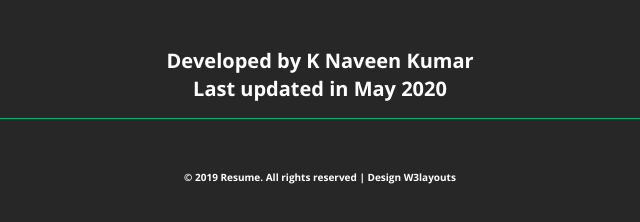
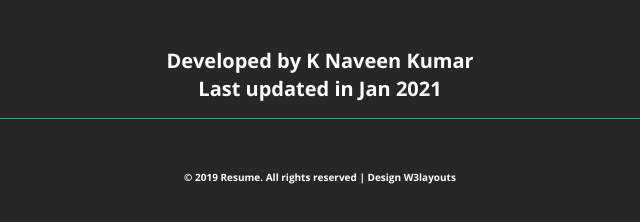
Before and after one commit to naveenkumar1311/naveenkumar1311.github.io, a plain HTML site: page index.html in a window 1280 px wide. Shown: the part 6460-6682 px from the top of the page, 320-960 px from the left. Drawn offline with nearby package versions, Linux system fonts and the light colour scheme.

Commit message:
Update index.html

```diff
--- a/index.html
+++ b/index.html
@@ -929,7 +929,7 @@ Smartphone Compatible web template, free webdesigns for Nokia, Samsung, LG, Sony
 			<iframe src="https://maps.googleapis.com/maps/api/js?key=AIzaSyC2JTw1QOlWiFTdxcKmU175a5kvKxNaTaU&callback=myMap" frameborder="0" style="border:0"></iframe>
 		</div> -->
 		<div class="clearfix"></div>
-		<p class="copy-right" style="font-size:20px">Developed by K Naveen Kumar <br>Last updated in May 2020</p>
+		<p class="copy-right" style="font-size:20px">Developed by K Naveen Kumar <br>Last updated in Jan 2021</p>
 		<hr style="  display: block;
 		height: 1px;
 		border: 0;
```
